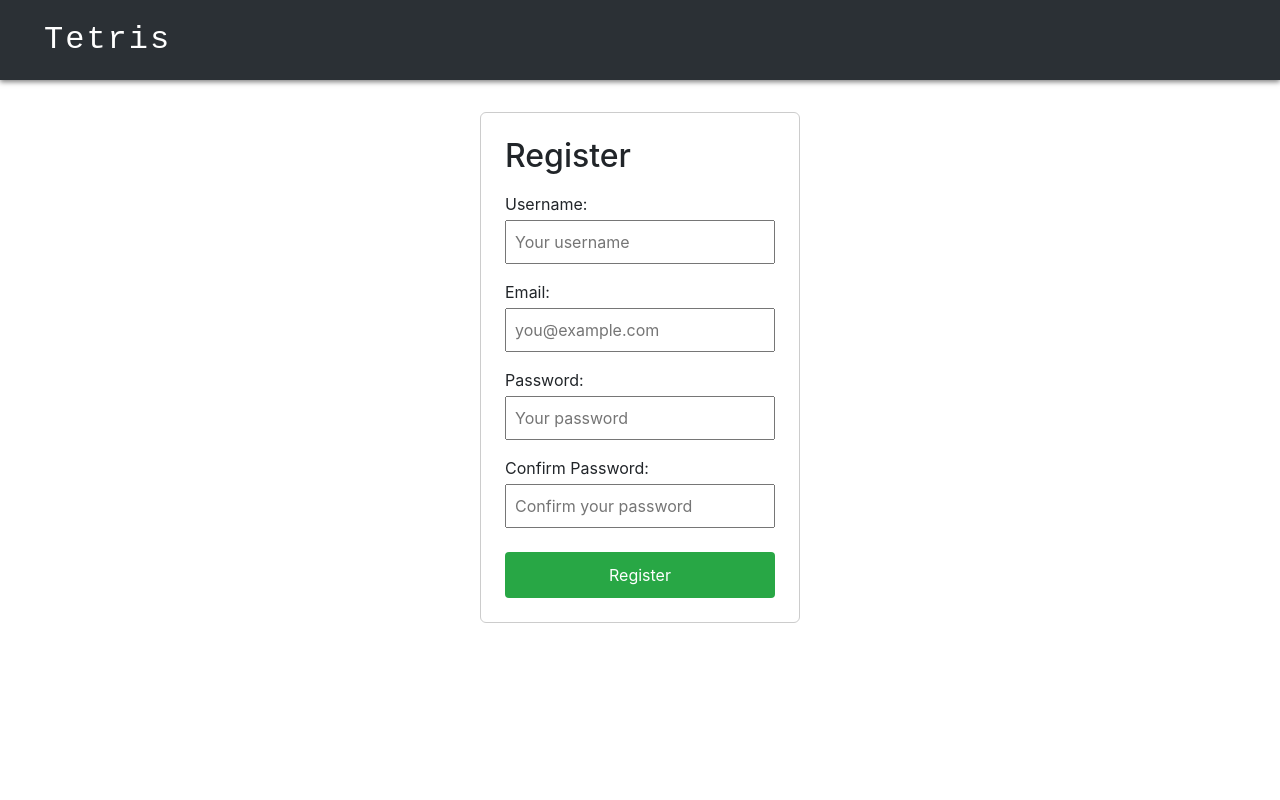
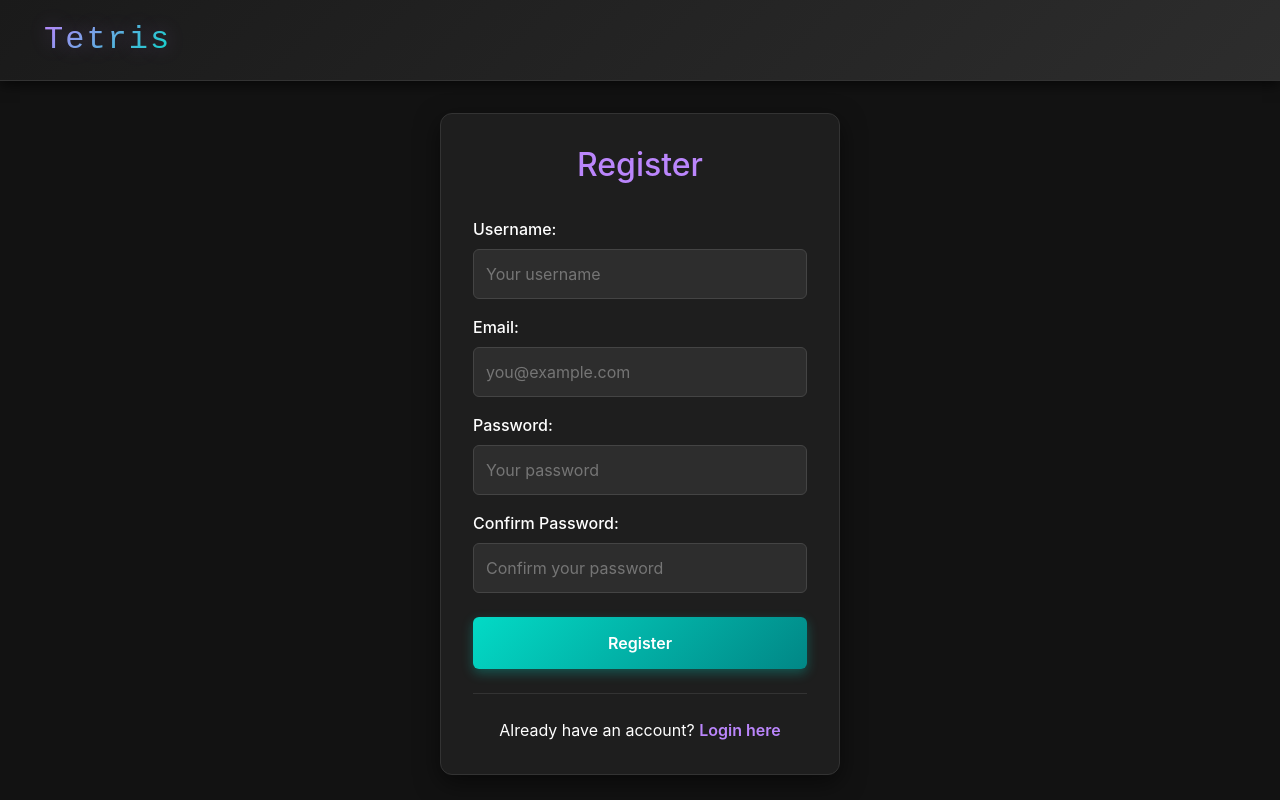
Before and after one commit to camh223/Tetris-Application-in-Node-and-React, a React (Create React App) app: page /register in a window 1280 px wide. Built offline with nearby package versions, Linux system fonts and the light colour scheme.

Commit message:
Made visual improvements

```diff
--- a/src/components/Board.jsx
+++ b/src/components/Board.jsx
@@ -315,10 +315,10 @@ function Board() {
                                 className="cell"
                                 style={{
                                     backgroundColor: isShapeCell
-                                        ? 'blue'
+                                        ? '#bb86fc'
                                         : isLockedCell
-                                        ? 'darkgray'
-                                        : 'lightgray',
+                                        ? '#03dac6'
+                                        : '#2d2d2d',
                                 }}
                             />
                         );
@@ -373,8 +373,9 @@ function Board() {
                                     style={{
                                         width: '20px',
                                         height: '20px',
-                                        backgroundColor: cell ? 'blue' : 'transparent',
-                                        border: cell ? '1px solid #333' : 'none',
+                                        backgroundColor: cell ? '#bb86fc' : 'transparent',
+                                        border: cell ? '1px solid #bb86fc' : 'none',
+                                        borderRadius: '2px',
                                     }}
                                 />
                             ))}
--- a/src/components/Layout.jsx
+++ b/src/components/Layout.jsx
@@ -4,9 +4,9 @@ import Navbar from './Navbar';
 
 function Layout() {
     return (
-        <div>
+        <div style={{ backgroundColor: '#121212', minHeight: '100vh', color: '#ffffff' }}>
             <Navbar />
-            <main>
+            <main style={{ backgroundColor: '#121212' }}>
                 <Outlet />
             </main>
         </div>
--- a/src/components/Navbar.css
+++ b/src/components/Navbar.css
@@ -1,9 +1,10 @@
 .navbar {
-    background-color: #222;
-    color: #222;
+    background: linear-gradient(135deg, #1a1a1a, #2d2d2d);
+    color: #ffffff;
     padding: 1rem 2rem;
     text-align: center;
-    box-shadow: 0 2px 5px rgba(0, 0, 0, 0.5);
+    box-shadow: 0 4px 12px rgba(0, 0, 0, 0.6);
+    border-bottom: 1px solid #333;
 }
 
 .navbar-title {
@@ -11,4 +12,9 @@
     font-size: 2rem;
     font-family: monospace;
     letter-spacing: 2px;
+    background: linear-gradient(135deg, #bb86fc, #03dac6);
+    background-clip: text;
+    -webkit-background-clip: text;
+    -webkit-text-fill-color: transparent;
+    text-shadow: 0 0 20px rgba(187, 134, 252, 0.3);
 }
--- a/src/index.css
+++ b/src/index.css
@@ -5,6 +5,13 @@ body {
     sans-serif;
   -webkit-font-smoothing: antialiased;
   -moz-osx-font-smoothing: grayscale;
+  background-color: #121212;
+  color: #ffffff;
+  min-height: 100vh;
+}
+
+* {
+  box-sizing: border-box;
 }
 
 code {
--- a/src/pages/Dashboard.css
+++ b/src/pages/Dashboard.css
@@ -3,6 +3,14 @@
     text-align: center;
     max-width: 1200px;
     margin: 0 auto;
+    background-color: #121212;
+    color: #ffffff;
+    min-height: 100vh;
+}
+
+.dashboard h2 {
+    color: #bb86fc;
+    margin-bottom: 2rem;
 }
 
 .dashboard-content {
@@ -19,6 +27,10 @@
     min-width: 300px;
 }
 
+.stats-section h3 {
+    color: #03dac6;
+}
+
 .leaderboard-section {
     flex: 1;
     min-width: 400px;
@@ -28,14 +40,15 @@
 .leaderboard-section h3 {
     text-align: center;
     margin-bottom: 1rem;
-    color: #3f51b5;
+    color: #bb86fc;
 }
 
 .leaderboard {
-    background: #f5f5f5;
+    background: #1e1e1e;
     border-radius: 12px;
     padding: 1.5rem;
-    box-shadow: 0 4px 8px rgba(0, 0, 0, 0.1);
+    box-shadow: 0 4px 16px rgba(0, 0, 0, 0.4);
+    border: 1px solid #333;
 }
 
 .leaderboard-list {
@@ -50,32 +63,34 @@
     align-items: center;
     padding: 0.75rem 1rem;
     margin-bottom: 0.5rem;
-    background: white;
+    background: #2d2d2d;
     border-radius: 8px;
-    box-shadow: 0 2px 4px rgba(0, 0, 0, 0.05);
+    box-shadow: 0 2px 4px rgba(0, 0, 0, 0.3);
     transition: all 0.2s ease;
+    color: #ffffff;
 }
 
 .leaderboard-item:hover {
     transform: translateY(-2px);
-    box-shadow: 0 4px 8px rgba(0, 0, 0, 0.1);
+    box-shadow: 0 4px 12px rgba(0, 0, 0, 0.4);
+    background: #353535;
 }
 
 .leaderboard-item.current-user {
-    background: linear-gradient(135deg, #3f51b5, #5c6bc0);
+    background: linear-gradient(135deg, #6200ea, #bb86fc);
     color: white;
     font-weight: bold;
 }
 
 .leaderboard-item:nth-child(1) {
     background: linear-gradient(135deg, #ffd700, #ffed4a);
-    color: #333;
+    color: #1a1a1a;
     font-weight: bold;
 }
 
 .leaderboard-item:nth-child(2) {
     background: linear-gradient(135deg, #c0c0c0, #e0e0e0);
-    color: #333;
+    color: #1a1a1a;
     font-weight: bold;
 }
 
@@ -101,7 +116,7 @@
 .score {
     font-size: 1.1rem;
     font-weight: bold;
-    color: #2e7d32;
+    color: #03dac6;
 }
 
 .leaderboard-item.current-user .score {
@@ -111,32 +126,39 @@
 .leaderboard-item:nth-child(1) .score,
 .leaderboard-item:nth-child(2) .score,
 .leaderboard-item:nth-child(3) .score {
-    color: #333;
+    color: #1a1a1a;
 }
 
 .error {
-    color: #f44336;
+    color: #cf6679;
     font-style: italic;
 }
 
 .stats {
     margin-bottom: 1.5rem;
+    background: #1e1e1e;
+    padding: 1.5rem;
+    border-radius: 12px;
+    border: 1px solid #333;
 }
 
 .dashboard button {
     margin-top: 2rem;
     padding: 1rem 2rem;
     font-size: 1.2rem;
-    background-color: #3f51b5;
+    background: linear-gradient(135deg, #6200ea, #bb86fc);
     color: white;
     border: none;
     border-radius: 8px;
     cursor: pointer;
-    transition: background-color 0.2s ease;
+    transition: all 0.2s ease;
+    box-shadow: 0 4px 12px rgba(98, 0, 234, 0.3);
 }
 
 .dashboard button:hover {
-    background-color: #303f9f;
+    background: linear-gradient(135deg, #7c4dff, #bb86fc);
+    transform: translateY(-2px);
+    box-shadow: 0 6px 16px rgba(98, 0, 234, 0.4);
 }
 
 /* Responsive design */
--- a/src/pages/Login.css
+++ b/src/pages/Login.css
@@ -1,34 +1,93 @@
 .login-container {
-    max-width: 320px;
+    max-width: 400px;
     margin: 2rem auto;
-    padding: 1.5rem;
-    border: 1px solid #ccc;
-    border-radius: 6px;
+    padding: 2rem;
+    background: #1e1e1e;
+    border: 1px solid #333;
+    border-radius: 12px;
+    box-shadow: 0 8px 24px rgba(0, 0, 0, 0.5);
+    color: #ffffff;
+}
+
+.login-container h2 {
+    text-align: center;
+    color: #bb86fc;
+    margin-bottom: 2rem;
 }
 
 .login-container label {
     display: block;
     margin-top: 1rem;
+    color: #ffffff;
+    font-weight: 500;
 }
 
 .login-container input {
     width: 100%;
-    padding: 0.5rem;
-    margin-top: 0.25rem;
+    padding: 0.75rem;
+    margin-top: 0.5rem;
+    background: #2d2d2d;
+    border: 1px solid #444;
+    border-radius: 6px;
+    color: #ffffff;
+    font-size: 1rem;
+    transition: border-color 0.2s ease;
+}
+
+.login-container input:focus {
+    outline: none;
+    border-color: #bb86fc;
+    box-shadow: 0 0 0 2px rgba(187, 134, 252, 0.2);
 }
 
 .login-container button {
     margin-top: 1.5rem;
     width: 100%;
-    padding: 0.7rem;
-    background-color: #007bff;
+    padding: 0.875rem;
+    background: linear-gradient(135deg, #6200ea, #bb86fc);
     color: white;
     border: none;
-    border-radius: 4px;
+    border-radius: 6px;
     cursor: pointer;
+    font-size: 1rem;
+    font-weight: 600;
+    transition: all 0.2s ease;
+    box-shadow: 0 4px 12px rgba(98, 0, 234, 0.3);
+}
+
+.login-container button:hover {
+    background: linear-gradient(135deg, #7c4dff, #bb86fc);
+    transform: translateY(-2px);
+    box-shadow: 0 6px 16px rgba(98, 0, 234, 0.4);
 }
 
 .login-container .error {
-    color: red;
+    color: #cf6679;
     margin-bottom: 1rem;
+    text-align: center;
+    font-weight: 500;
 }
+
+.auth-link {
+    text-align: center;
+    margin-top: 1.5rem;
+    padding-top: 1.5rem;
+    border-top: 1px solid #333;
+}
+
+.auth-link p {
+    color: #ffffff;
+    margin: 0;
+}
+
+.auth-link a {
+    color: #bb86fc;
+    text-decoration: none;
+    font-weight: 600;
+    transition: color 0.2s ease;
+}
+
+.auth-link a:hover {
+    color: #03dac6;
+    text-decoration: underline;
+}
--- a/src/pages/Login.jsx
+++ b/src/pages/Login.jsx
@@ -1,5 +1,5 @@
 import { useContext, useState } from 'react';
-import { useNavigate } from 'react-router-dom';
+import { useNavigate, Link } from 'react-router-dom';
 import { useAuth } from '../context/AuthContext';
 
 import './Login.css'
@@ -56,13 +56,11 @@ const Login = () => {
 
                     <button type="submit">Login</button>
                 </form>
-            </div>
-            <div class="d-flex align-items-center">
-                <div class="mx-auto">
-                    <button type="button" class="btn btn-secondary">Or Register Here</button>
+
+                <div className="auth-link">
+                    <p>Don't have an account? <Link to="/register">Register here</Link></p>
                 </div>
             </div>
-
         </div>
     );
 };
--- a/src/pages/Register.css
+++ b/src/pages/Register.css
@@ -1,39 +1,100 @@
 .register-container {
-    max-width: 320px;
+    max-width: 400px;
     margin: 2rem auto;
-    padding: 1.5rem;
-    border: 1px solid #ccc;
-    border-radius: 6px;
+    padding: 2rem;
+    background: #1e1e1e;
+    border: 1px solid #333;
+    border-radius: 12px;
+    box-shadow: 0 8px 24px rgba(0, 0, 0, 0.5);
+    color: #ffffff;
+}
+
+.register-container h2 {
+    text-align: center;
+    color: #bb86fc;
+    margin-bottom: 2rem;
 }
 
 .register-container label {
     display: block;
     margin-top: 1rem;
+    color: #ffffff;
+    font-weight: 500;
 }
 
 .register-container input {
     width: 100%;
-    padding: 0.5rem;
-    margin-top: 0.25rem;
+    padding: 0.75rem;
+    margin-top: 0.5rem;
+    background: #2d2d2d;
+    border: 1px solid #444;
+    border-radius: 6px;
+    color: #ffffff;
+    font-size: 1rem;
+    transition: border-color 0.2s ease;
+}
+
+.register-container input:focus {
+    outline: none;
+    border-color: #bb86fc;
+    box-shadow: 0 0 0 2px rgba(187, 134, 252, 0.2);
 }
 
 .register-container button {
     margin-top: 1.5rem;
     width: 100%;
-    padding: 0.7rem;
-    background-color: #28a745;
+    padding: 0.875rem;
+    background: linear-gradient(135deg, #03dac6, #018786);
     color: white;
     border: none;
-    border-radius: 4px;
+    border-radius: 6px;
     cursor: pointer;
+    font-size: 1rem;
+    font-weight: 600;
+    transition: all 0.2s ease;
+    box-shadow: 0 4px 12px rgba(3, 218, 198, 0.3);
+}
+
+.register-container button:hover {
+    background: linear-gradient(135deg, #4fd3c4, #03dac6);
+    transform: translateY(-2px);
+    box-shadow: 0 6px 16px rgba(3, 218, 198, 0.4);
 }
 
 .register-container .error {
-    color: red;
+    color: #cf6679;
     margin-bottom: 1rem;
+    text-align: center;
+    font-weight: 500;
 }
 
 .register-container .success {
-    color: green;
+    color: #03dac6;
     margin-bottom: 1rem;
+    text-align: center;
+    font-weight: 500;
 }
+
+.auth-link {
+    text-align: center;
+    margin-top: 1.5rem;
+    padding-top: 1.5rem;
+    border-top: 1px solid #333;
+}
+
+.auth-link p {
+    color: #ffffff;
+    margin: 0;
+}
+
+.auth-link a {
+    color: #bb86fc;
+    text-decoration: none;
+    font-weight: 600;
+    transition: color 0.2s ease;
+}
+
+.auth-link a:hover {
+    color: #03dac6;
+    text-decoration: underline;
+}
--- a/src/pages/Register.jsx
+++ b/src/pages/Register.jsx
@@ -1,5 +1,5 @@
 import { useState } from 'react';
-import { useNavigate } from 'react-router-dom';
+import { useNavigate, Link } from 'react-router-dom';
 
 import './Register.css'
 
@@ -94,6 +94,10 @@ const Register = () => {
 
                 <button type="submit">Register</button>
             </form>
+
+            <div className="auth-link">
+                <p>Already have an account? <Link to="/login">Login here</Link></p>
+            </div>
         </div>
     );
 };
```
Also changed, not shown: src/App.css (+6 -3 lines), src/components/Board.css (+96 -18 lines).
